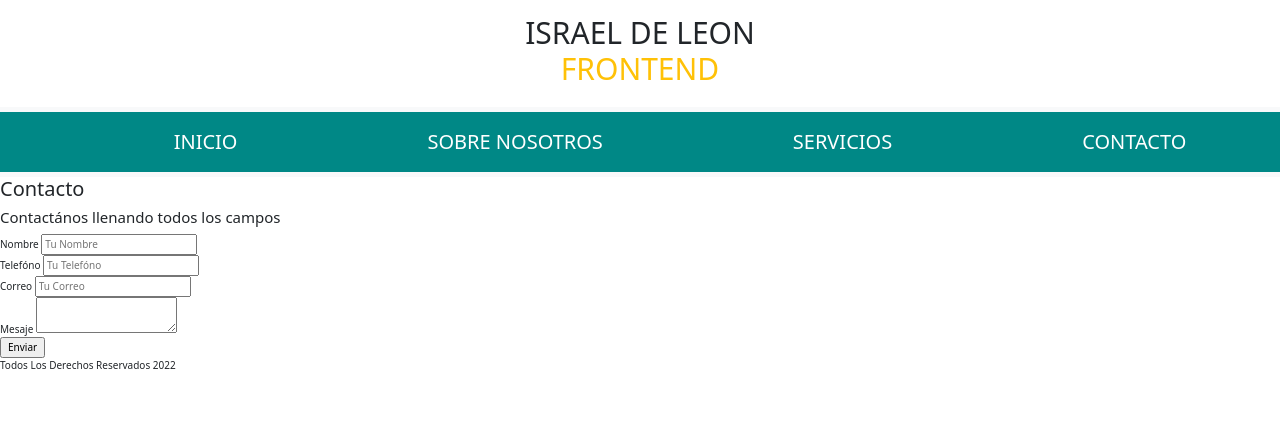
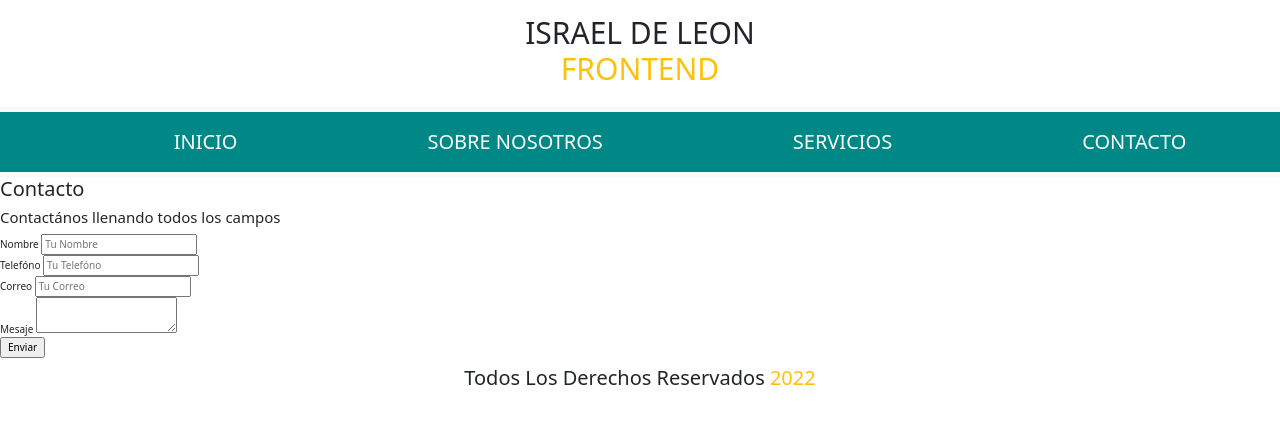
Before and after one commit to Alterlapsus/ProyectUniversity3, a plain HTML site: page contacto.html in a window 1280 px wide. Drawn offline with nearby package versions, Linux system fonts and the light colour scheme.

Commit message:
se termina de crear la página inicio

```diff
--- a/contacto.html
+++ b/contacto.html
@@ -81,8 +81,8 @@
         </form>
     </section>
 
-    <footer class="footer">
-        <p>Todos Los Derechos Reservados <span>2022</span></p>
+    <footer class="footer text-center mt-2" style="font-size: 2rem;">
+        <p>Todos Los Derechos Reservados <span class="" style="color: #FFC107" >2022</span></p>
     </footer>
 </body>
 </html>
```
Also changed, not shown: index.html (+3 -45 lines), servicios.html (+2 -2 lines), sobreMi.html (+3 -3 lines).
